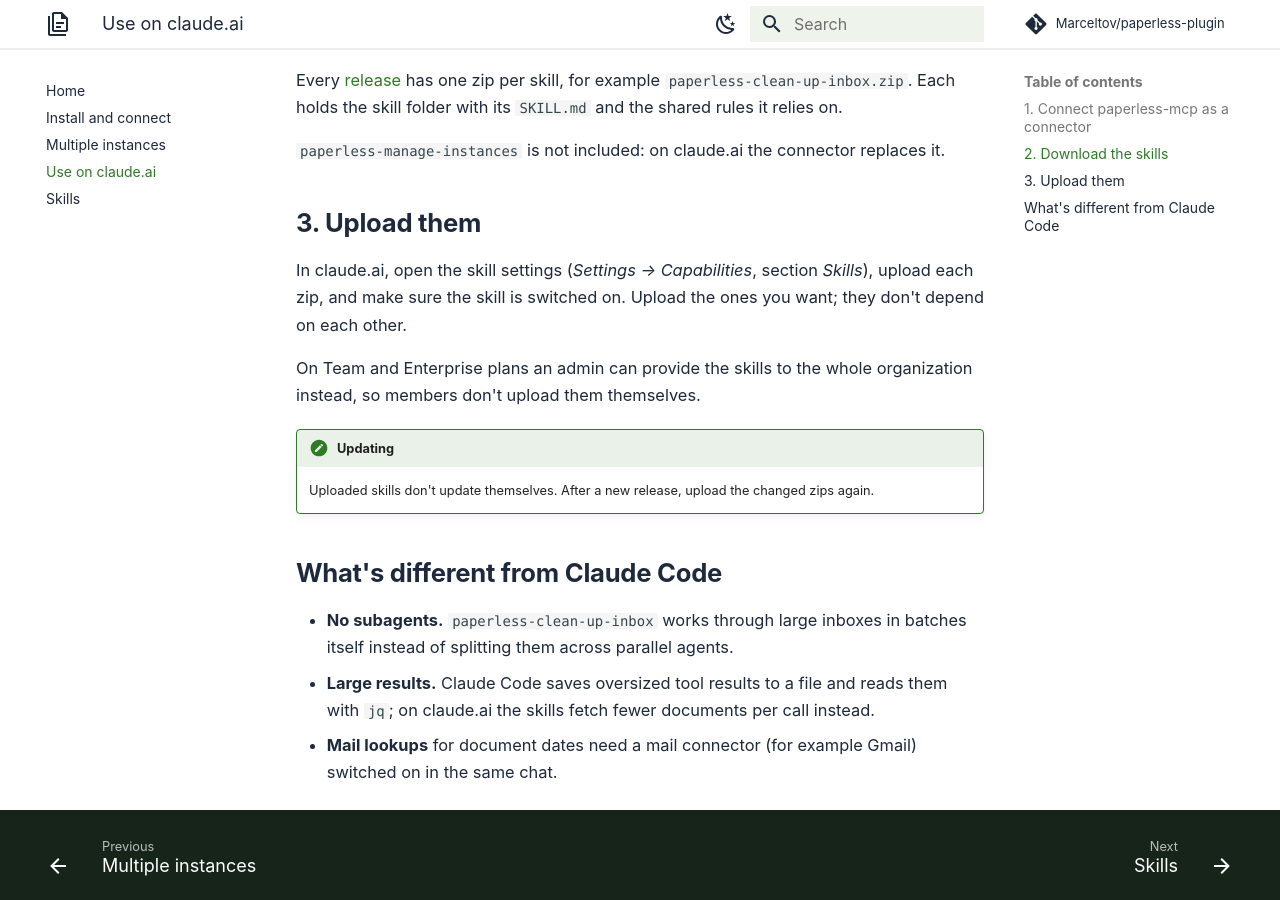
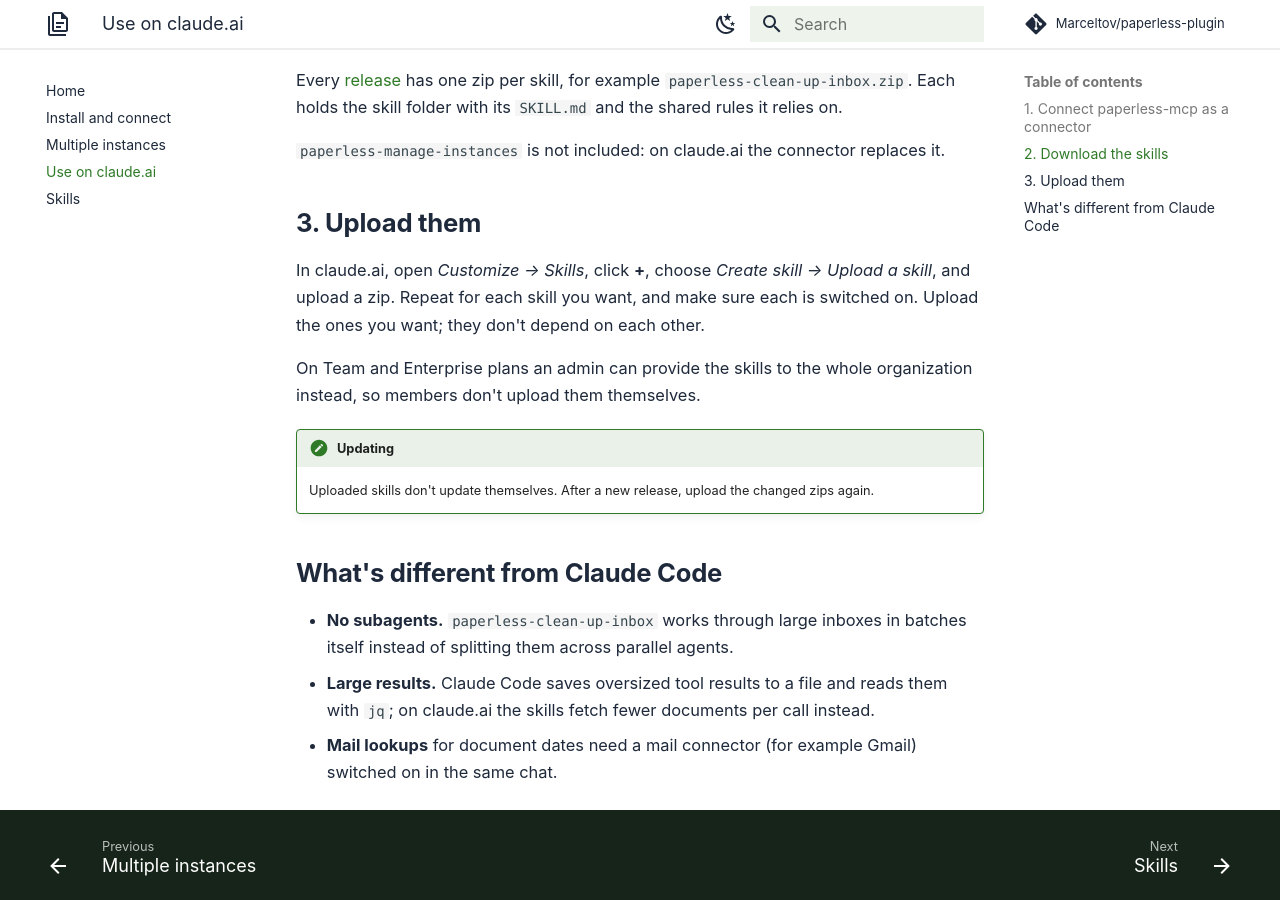
Before and after one commit to Marceltov/paperless-ngx-plugin, an MkDocs documentation site: the page built from docs/claude-ai.md, in a window 1280 px wide and 900 px high, scrolled down 465 px. Built offline with MkDocs 1.6.1 and Material for MkDocs 9.7.7, drawn with Linux system fonts in a browser that asks for light colours; some web fonts are replaced; comment, search, counter and statistics services are not loaded.

Commit message:
Docs: correct the claude.ai upload path
Co-Authored-By: Claude Opus 5.5 <noreply@anthropic.com>
Claude-Session: https://claude.ai/code/session_01J4kqpzBamtXz6VwPiaRL94

```diff
--- a/docs/claude-ai.md
+++ b/docs/claude-ai.md
@@ -14,7 +14,7 @@ Every [release](https://github.com/Marceltov/paperless-plugin/releases/latest) h
 
 ## 3. Upload them
 
-In claude.ai, open the skill settings (*Settings → Capabilities*, section *Skills*), upload each zip, and make sure the skill is switched on. Upload the ones you want; they don't depend on each other.
+In claude.ai, open *Customize → Skills*, click **+**, choose *Create skill → Upload a skill*, and upload a zip. Repeat for each skill you want, and make sure each is switched on. Upload the ones you want; they don't depend on each other.
 
 On Team and Enterprise plans an admin can provide the skills to the whole organization instead, so members don't upload them themselves.
 
```
